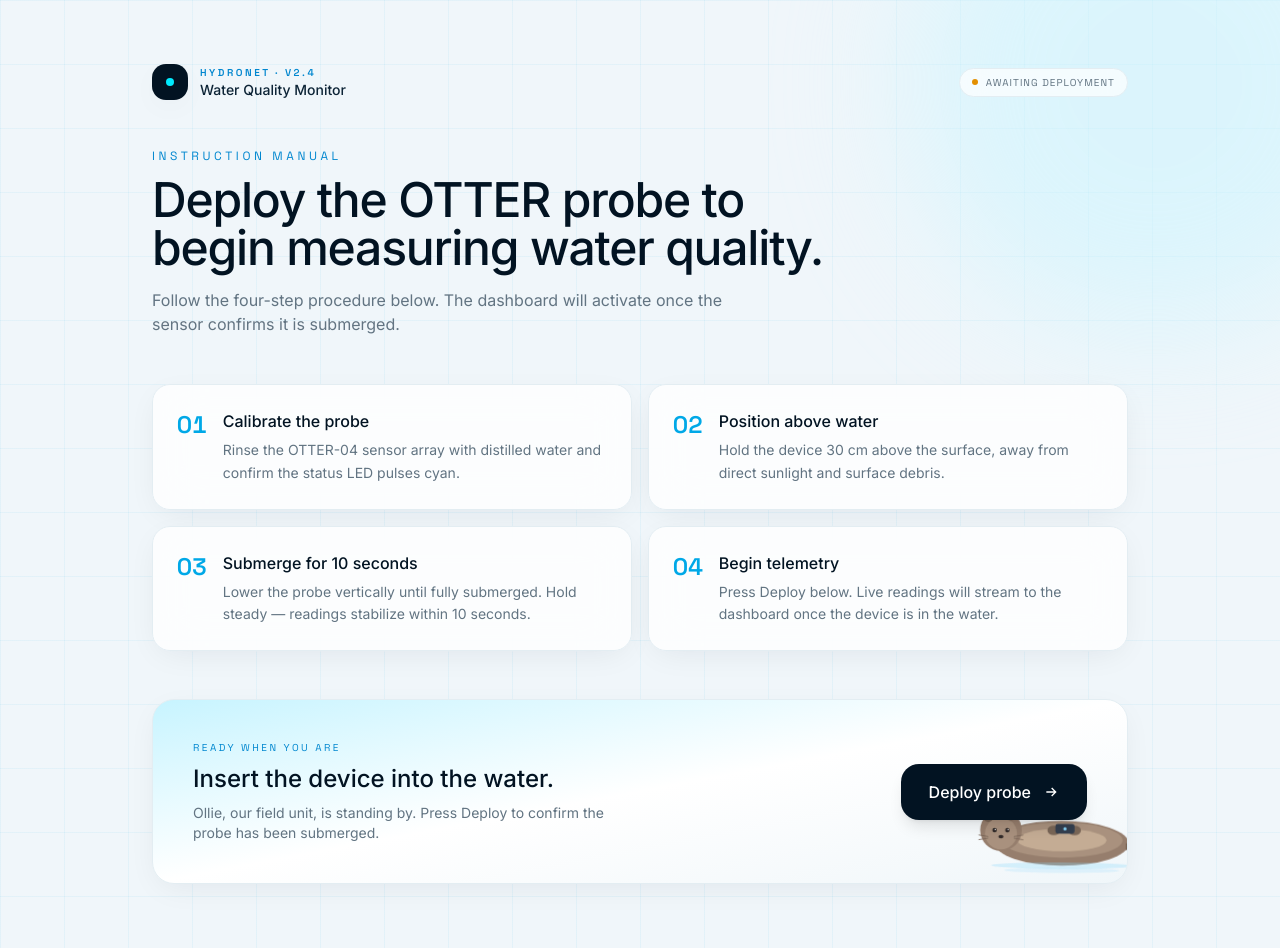
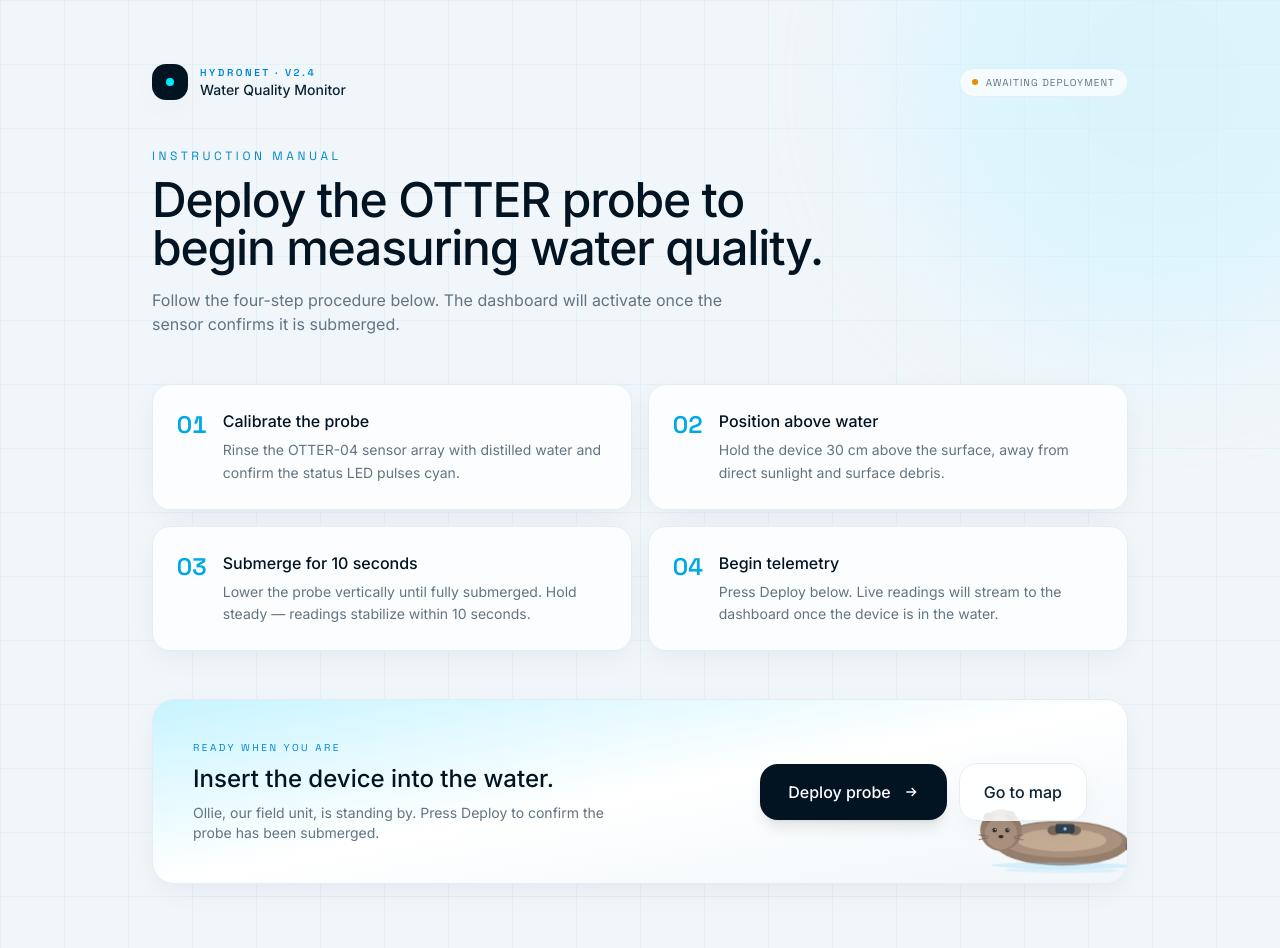
Before and after one commit to ErmalMC/OtterDisaster, a React app in the folder frontend/: page / in a window 1280 px wide. Built offline with nearby package versions, Linux system fonts and the light colour scheme; the HTML template or start-up script is replaced by a standard one.

Commit message:
Added a Go to map button

```diff
--- a/frontend/src/App.jsx
+++ b/frontend/src/App.jsx
@@ -7,7 +7,12 @@ function App() {
   const [phase, setPhase] = useState("manual");
 
   if (phase === "manual") {
-    return <InstructionManual onDeploy={() => setPhase("confirmation")} />;
+    return (
+      <InstructionManual
+        onDeploy={() => setPhase("confirmation")}
+        onGoToMap={() => setPhase("dashboard")}
+      />
+    );
   }
 
   if (phase === "confirmation") {
--- a/frontend/src/components/InstructionManual.jsx
+++ b/frontend/src/components/InstructionManual.jsx
@@ -1,12 +1,20 @@
 import { useState } from "react";
 import { Otter } from "./Otter";
 
-export function InstructionManual({ onDeploy }) {
+export function InstructionManual({ onDeploy, onGoToMap }) {
   const [deploying, setDeploying] = useState(false);
 
   const handleDeploy = () => {
     setDeploying(true);
     setTimeout(onDeploy, 1400);
+  };
+
+  const handleGoToMap = () => {
+    if (onGoToMap) {
+      onGoToMap();
+      return;
+    }
+    onDeploy();
   };
 
   const steps = [
@@ -118,14 +126,13 @@ export function InstructionManual({ onDeploy }) {
               probe has been submerged.
             </p>
           </div>
+          <div className="relative z-10 flex items-center gap-3">
             <button
               onClick={handleDeploy}
               disabled={deploying}
-            className="relative z-10 group px-7 py-4 bg-[var(--metal-900)] text-white font-medium rounded-2xl shadow-lg hover:shadow-xl transition-all hover:-translate-y-0.5 disabled:opacity-70 disabled:cursor-wait flex items-center gap-3 cursor-pointer"
+              className="group px-7 py-4 bg-[var(--metal-900)] text-white font-medium rounded-2xl shadow-lg hover:shadow-xl transition-all hover:-translate-y-0.5 disabled:opacity-70 disabled:cursor-wait flex items-center gap-3 cursor-pointer"
             >
-            <span className="relative z-10">
-              {deploying ? "Deploying probe…" : "Deploy probe"}
-            </span>
+              <span>{deploying ? "Deploying probe..." : "Deploy probe"}</span>
               {!deploying && (
                 <svg
                   className="size-4 transition-transform group-hover:translate-x-0.5"
@@ -141,6 +148,14 @@ export function InstructionManual({ onDeploy }) {
                 <div className="size-4 border-2 border-white/30 border-t-white rounded-full animate-spin" />
               )}
             </button>
+            <button
+              onClick={handleGoToMap}
+              disabled={deploying}
+              className="px-6 py-4 bg-white/85 text-[var(--metal-800)] font-medium rounded-2xl border border-[var(--metal-200)] shadow-[var(--shadow-glass)] hover:bg-white transition-colors disabled:opacity-70 disabled:cursor-not-allowed cursor-pointer"
+            >
+              Go to map
+            </button>
+          </div>
         </div>
       </div>
     </div>
```
Lines whose indentation alone changed are shown as unchanged.
